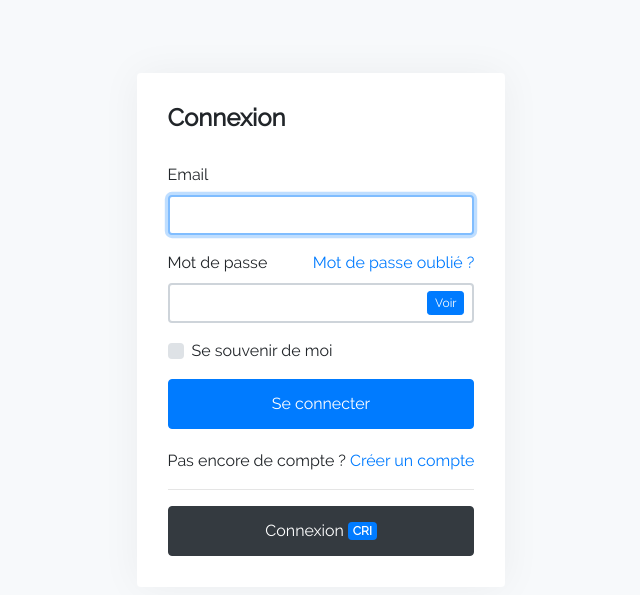
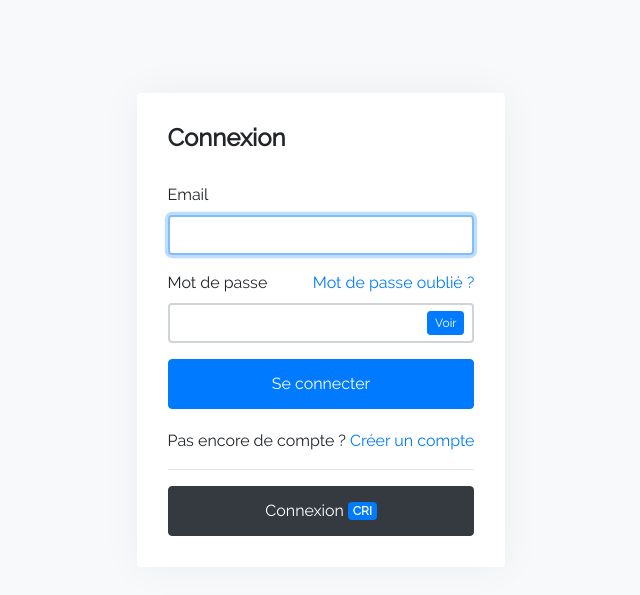
Before and after one commit to dayzlun/YaKaChoisir, a Django app: page /connexion.html in a window 1280 px wide. Shown: the part 70-665 px from the top of the page, without its empty margins (319-959 px from the left). Run offline with Django 3.2, Linux system fonts and the light colour scheme; some libraries are stand-ins or nearby versions.

Commit message:
remove save co

```diff
--- a/project/billetterie/templates/connexion.html
+++ b/project/billetterie/templates/connexion.html
@@ -278,13 +278,6 @@
                         </div>
 
                         <div class="form-group">
-                            <div class="custom-control custom-checkbox">
-                                <input type="checkbox" class="custom-control-input" id="customCheck1">
-                                <label class="custom-control-label" for="customCheck1">Se souvenir de moi</label>
-                            </div>
-                        </div>
-
-                        <div class="form-group">
                             <button type="submit"
                                     class="btn btn-primary btn-block">
                                 Se connecter
```
